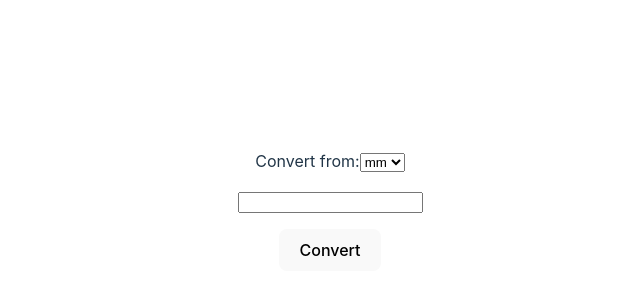
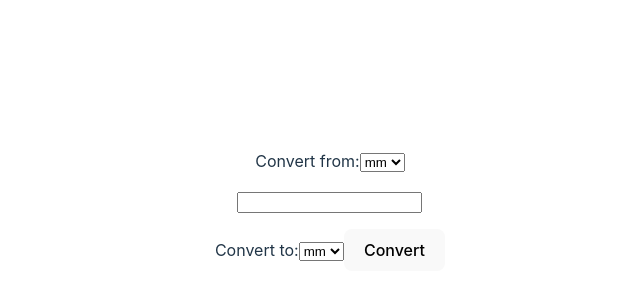
Before and after one commit to tamaskovacs0408/unit-converter, a React (Vite) app: page / in a window 1280 px wide. Shown: the part 190-490 px from the top of the page, without its empty margins (310-950 px from the left). Built offline with nearby package versions, Linux system fonts and the light colour scheme.

Commit message:
Create target unit label & new state for it

```diff
--- a/src/components/ConverterForm.tsx
+++ b/src/components/ConverterForm.tsx
@@ -1,35 +1,41 @@
-import { useState } from "react"
+import { useState } from 'react';
 
 export default function ConverterForm() {
-  const [lengthUnit, setLengthUnit] = useState(0)
+    const [lengthUnit, setLengthUnit] = useState(0);
     const [unit, setUnit] = useState<string>('');
+    const [targetUnit, setTargetUnit] = useState('');
 
     function handleSubmit(event: React.FormEvent<HTMLFormElement>) {
-    event.preventDefault()
+        event.preventDefault();
 
-    const fd = new FormData(event.currentTarget)
-    const units = fd.getAll('from-units');
-    const data: {[key: string]: FormDataEntryValue | FormDataEntryValue[]} = Object.fromEntries(fd.entries());
-    data.unitData = units;
-    const selectedUnit = data.unitData[0].toString();
+        const fd = new FormData(event.currentTarget);
+        const fromUnits = fd.getAll('from-units');
+        const toUnits = fd.getAll('to-units');
+        const data: {
+            [key: string]: FormDataEntryValue | FormDataEntryValue[];
+        } = Object.fromEntries(fd.entries());
+        data.fromUnitData = fromUnits;
+        data.toUnitData = toUnits;
+        const selectedUnit = data.fromUnitData[0].toString();
+        const selectedTargetUnit = data.toUnitData[0].toString();
 
         setUnit(selectedUnit);
+        setTargetUnit(selectedTargetUnit);
 
         const convertableUnit = Number(unit);
 
         if (convertableUnit && convertableUnit > 0) {
-      setLengthUnit(convertableUnit)
+            setLengthUnit(convertableUnit);
         }
         console.log(data);
-
     }
 
     return (
         <>
             <form onSubmit={handleSubmit}>
-      <label htmlFor="from-units">
+                <label htmlFor='from-units'>
                     Convert from:
-      <select name="from-units" id="from-units">
+                    <select name='from-units' id='from-units'>
                         <option value='mm'>mm</option>
                         <option value='cm'>cm</option>
                         <option value='dm'>dm</option>
@@ -38,13 +44,26 @@ export default function ConverterForm() {
                     </select>
                 </label>
                 <p>
-        <label htmlFor="length-unit">
-          <input type="number" id="length-unit" name={unit} step={0.1}/>
+                    <label htmlFor='length-unit'>
+                        <input
+                            type='number'
+                            id='length-unit'
+                            name={unit}
+                            step={0.1}
+                        />
                     </label>
                 </p>
+                Convert to:
+                <select name='to-units' id='to-units'>
+                    <option value='mm'>mm</option>
+                    <option value='cm'>cm</option>
+                    <option value='dm'>dm</option>
+                    <option value='m'>m</option>
+                    <option value='km'>km</option>
+                </select>
                 <button>Convert</button>
             </form>
-    {/* <p>{mmUnit} = {(mmUnit * 0.1).toFixed(2)} cm</p> */}
+
         </>
-  )
+    );
 }
```
Lines whose indentation alone changed are shown as unchanged.
